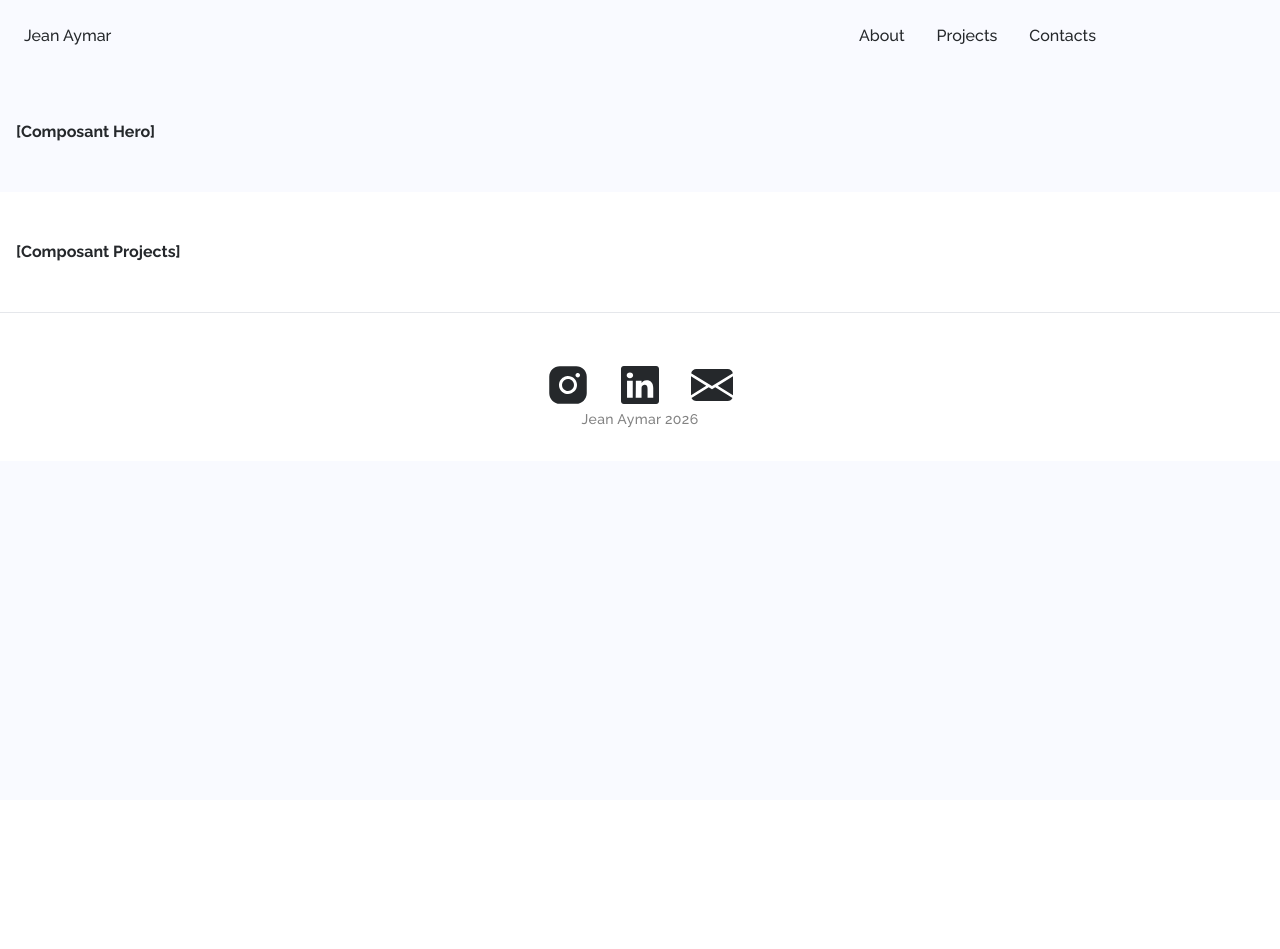
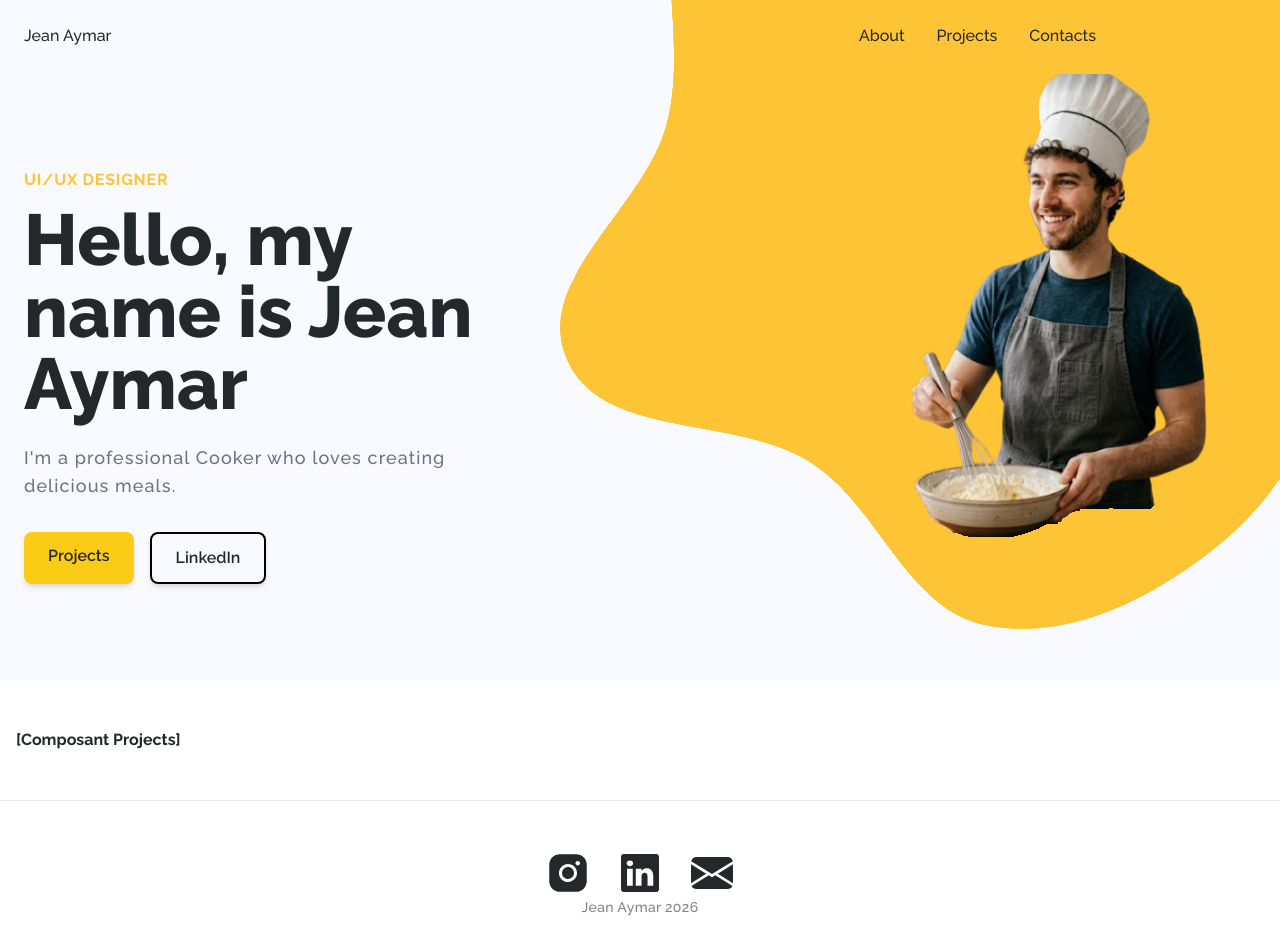
Before and after one commit to trpetit/tp_portfolio_web, a React (Vite) app in the folder portfolio-projet-final/: page / in a window 1280 px wide. Before the commit the page ends 800 px from the top, so only its background shows below. Built offline with nearby package versions, Linux system fonts and the light colour scheme; a web font is replaced by a local one.

Commit message:
Mise a jour du Hero

```diff
--- a/portfolio-projet-final/src/components/Hero.jsx
+++ b/portfolio-projet-final/src/components/Hero.jsx
@@ -1,9 +1,13 @@
-function Hero() {
+import HeroText from './HeroText';
+import HeroImage from './HeroImage';
+import Header from './Header';
+
+function Hero({name}) {
   return (
-    <section className="bg-brand-lightBg py-12">
-      <div className="container mx-auto px-4">
-        {}
-        <p className="text-brand-dark font-bold">[Composant Hero]</p>
+    <section className="py-12 md:py-24">
+      <div className="max-w-7xl mx-auto px-6 grid md:grid-cols-2 gap-12 items-center">
+        <HeroText name={name}/>
+        <HeroImage />
       </div>
     </section>
   );
--- a/portfolio-projet-final/src/components/HeroImage.jsx
+++ b/portfolio-projet-final/src/components/HeroImage.jsx
@@ -1,8 +1,8 @@
-import image_person from '../assets/main_perso_pic.png';
+import image_person from '../assets/patiss_perso_pic.png';
 
 function HeroImage() {
   return (
-    <div className="absolute top-0 right-0">
+    <div className="absolute top-0 right-0 z-0">
       <img
         src={image_person}
         alt="Madelyn Torff portrait"
--- /dev/null
+++ b/portfolio-projet-final/src/components/HeroText.jsx
@@ -0,0 +1,27 @@
+function HeroText({ name }) {
+  return (
+    <div className="max-w-md lg:max-w-lg">
+      <span className="text-portfolio-yellow font-bold  tracking-wider block mb-3">
+        UI/UX DESIGNER
+      </span>
+      <h1 className="text-7xl font-extrabold mb-6 ">
+        Hello, my name is {name}
+      </h1>
+      <p className="text-gray-500 text-lg mb-8 max-w-md font-medium tracking-[0.06em]">
+        I'm a professional Cooker who loves creating delicious meals.
+      </p>
+
+      <div className="flex gap-4">
+        <a href="#projects" className="bg-yellow-400 font-semibold px-6 py-3 rounded-lg shadow-md">
+          Projects
+        </a>
+        <a href="https://linkedin.com" target="_blank" rel="noreferrer"
+           className="border-2 border-black font-semibold px-6 py-3 rounded-lg shadow-md">
+          LinkedIn
+        </a>
+      </div>
+    </div>
+  );
+}
+
+export default HeroText;
```
